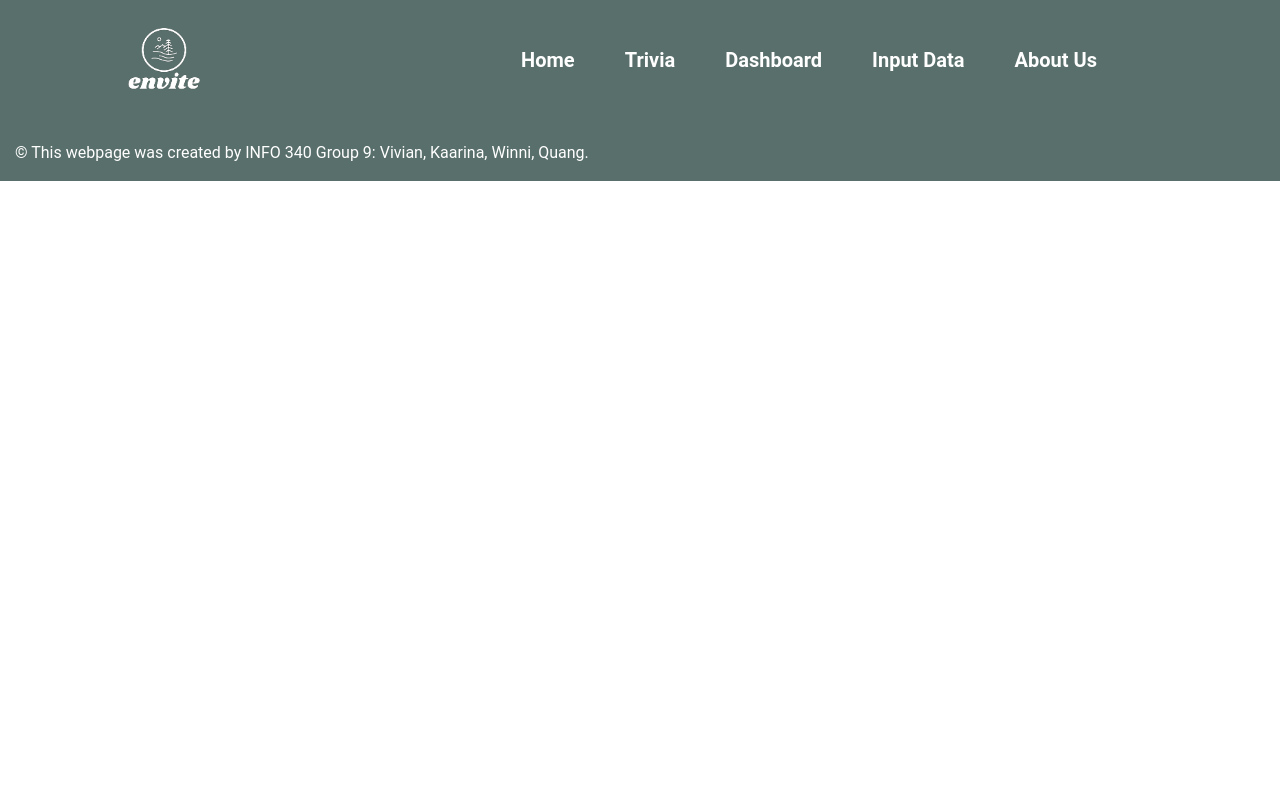
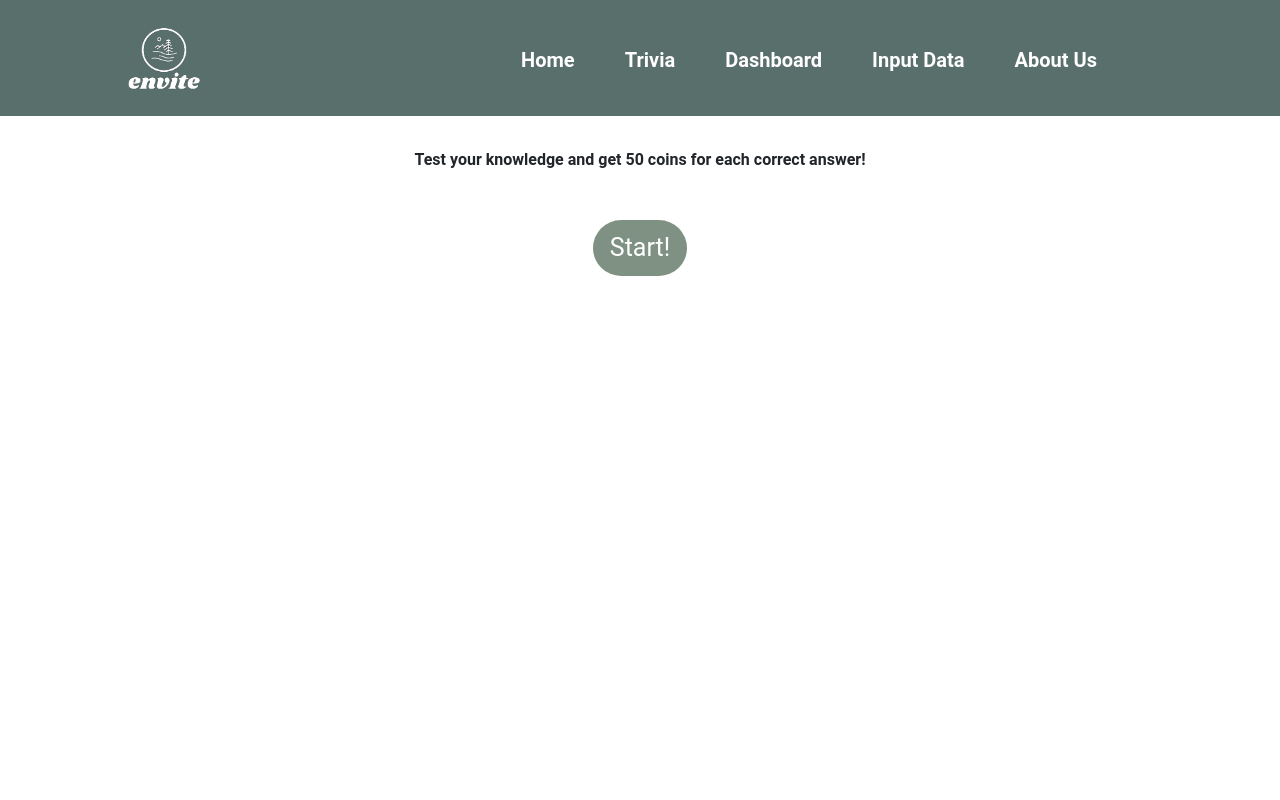
Before and after one commit to QwangNguyen/project-group9, a React (Create React App) app: page /triviaStartPage in a window 1280 px wide. Shown: the top 800 px of the page. Built offline with nearby package versions, Linux system fonts and the light colour scheme.

Commit message:
Changed Trivia1 to TriviaStartPage

```diff
--- a/src/components/App.js
+++ b/src/components/App.js
@@ -9,7 +9,7 @@ import { InsertEnergy } from './InsertEnergy';
 import { InsertWaste } from './InsertWaste';
 import { SustainabilityScore } from './SustainabilityScore';
 import { Dashboard } from "./Dashboard";
-import { Trivia1}  from './Trivia1';
+import { TriviaStartPage }  from './TriviaStartPage';
 import { Trivia2 } from './Trivia2';
 import { Trivia3 } from './Trivia3';
 import { Trivia4 } from './Trivia4';
@@ -30,7 +30,7 @@ function App(props) {
           <Route path="insertVehicle" element={<InsertVehicle />} />
           <Route index element={<InsertVehicle/>} />
         </Route>
-        <Route path="trivia1" element={<Trivia1 />} />
+        <Route path="triviaStartPage" element={<TriviaStartPage />} />
         <Route path="trivia2" element={<Trivia2 />} />
         <Route path="trivia3" element={<Trivia3 />} />
         <Route path="trivia4" element={<Trivia4 />} />
--- a/src/components/Trivia1.js
+++ b/src/components/TriviaStartPage.js
@@ -1,7 +1,7 @@
 import React from 'react';
 import { Link } from 'react-router-dom';
 
-export function Trivia1() {
+export function TriviaStartPage() {
     return(
         <div>
             <main className="centerMain">
```
